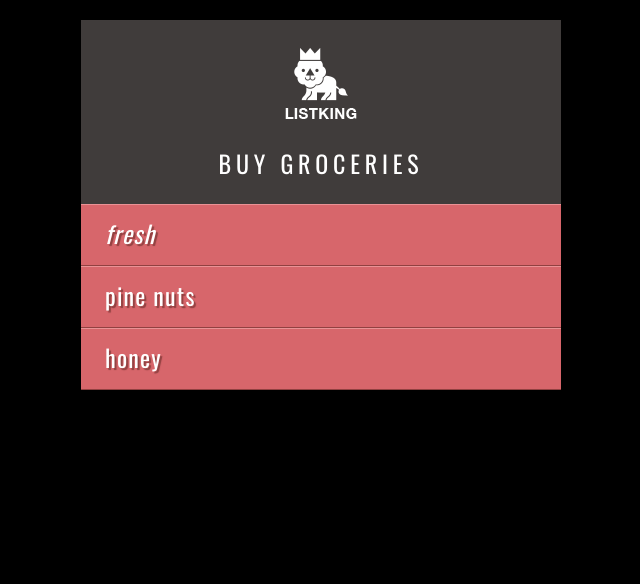
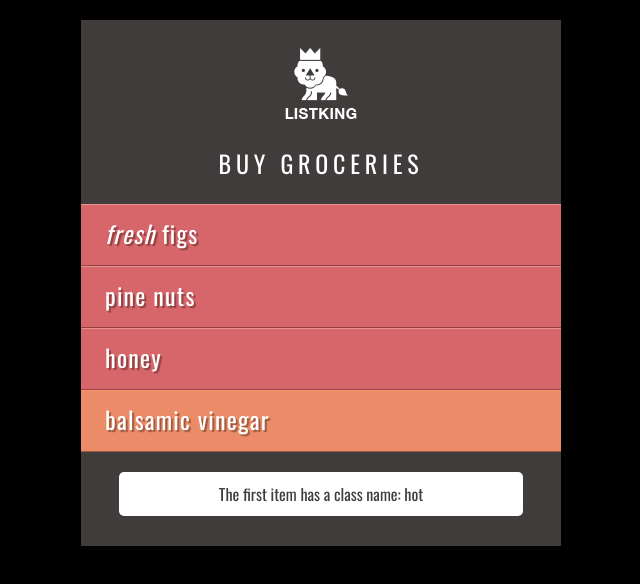
Before and after one commit to lastnamearya/Grocery-App-JavaScript-DOM, a plain HTML site: page index.html in a window 1280 px wide. Shown: the whole page, without its empty margins (319-959 px from the left). Drawn offline with nearby package versions, Linux system fonts and the light colour scheme.

Commit message:
get-attribute

```diff
--- a/index.html
+++ b/index.html
@@ -14,11 +14,12 @@
     <h1 id="header">List</h1>
     <h2>Buy Groceries</h2>
     <ul>
-      <li id="one" class="hot"><em>fresh</em></li>
+      <li id="one" class="hot"><em>fresh</em> figs</li>
       <li id="two" class="hot">pine nuts</li>
       <li id="three" class="hot">honey</li>
       <li id="four">balsamic vinegar</li>
     </ul>
+    <div id="scriptResults"></div>
   </div>
   <script src="js/app.js"></script>
 </body>
--- a/js/app.js
+++ b/js/app.js
@@ -1,8 +1,9 @@
-// First we get access to the child that we want to remove
-var removeEl = document.getElementsByTagName('li')[3];
+var firstItem = document.getElementById('one');
 
-// For deleting a child, we first need to know or access the parent first so we can use the dot notation and apply the remove child method
-var containerEl = removeEl.parentNode;
+if(firstItem.hasAttribute('class')) {
+  var attr = firstItem.getAttribute('class');
 
-// Here we remove the child from the parent by using .removeChild()
-containerEl.removeChild(removeEl);
+  // Add the Value of the attribute after the list
+  var el = document.getElementById('scriptResults');
+  el.innerHTML = '<p>The first item has a class name: ' + attr + '</p>';
+}
```
